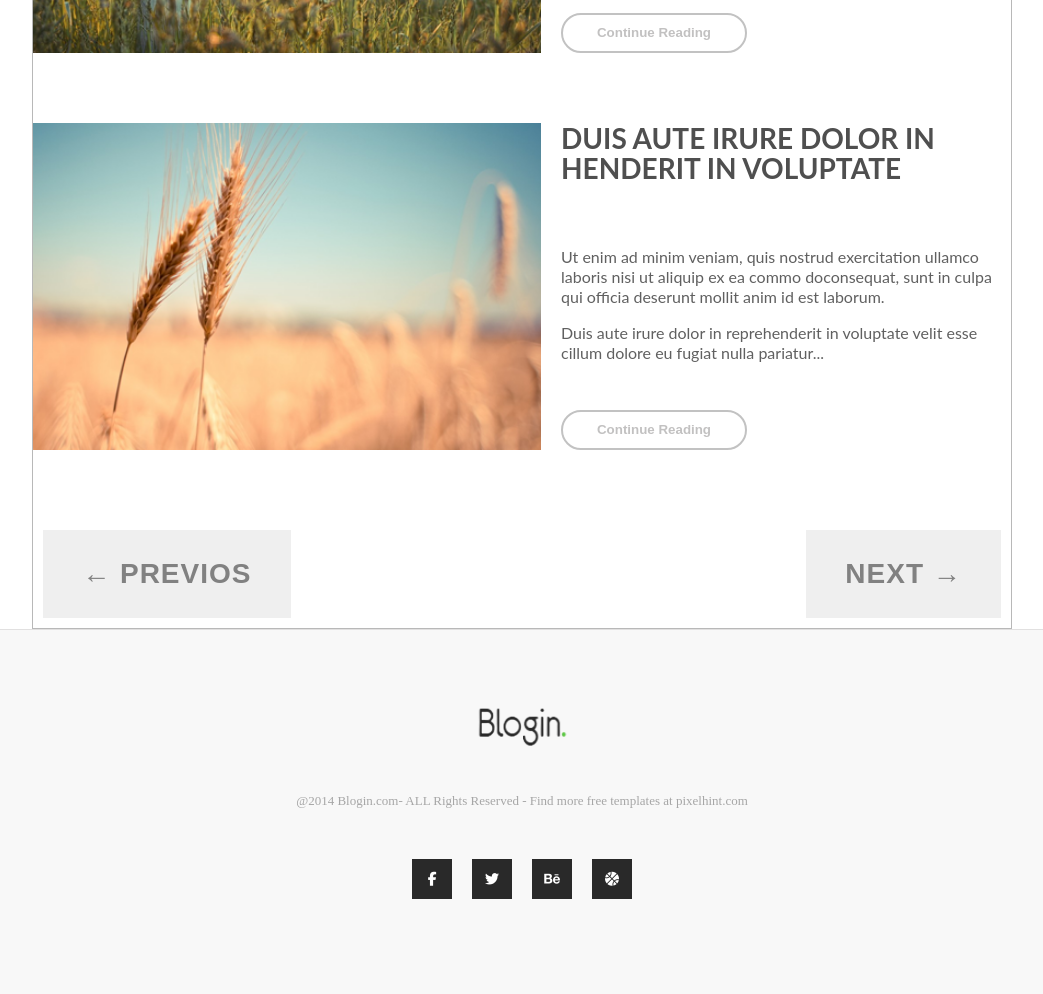
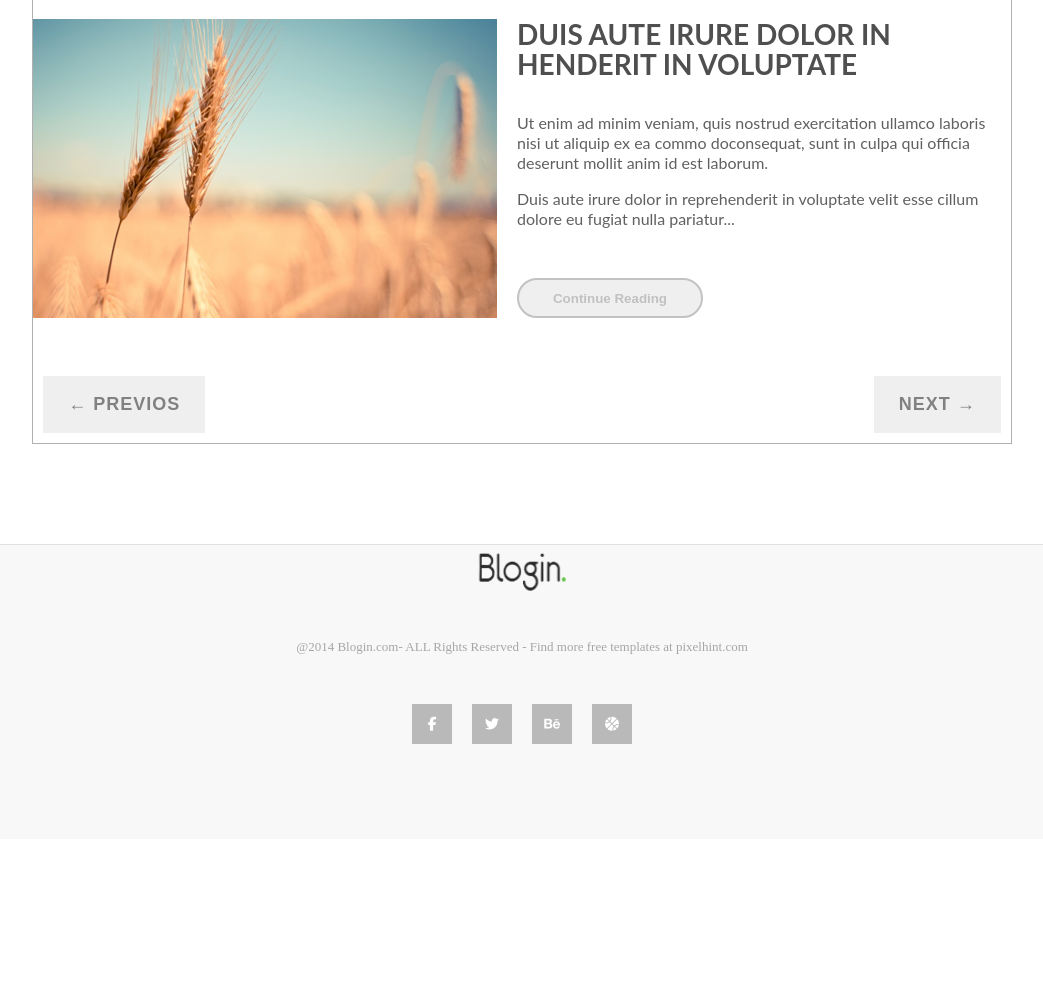
Before and after one commit to yahavmor/Lesson23-Design2LivePage---Part1, a plain HTML site: page index.html in a window 1280 px wide. Shown: the part 880-1874 px from the top of the page, without its empty margins (118-1161 px from the left). After the commit the page ends 1719 px from the top, so only its background shows below. Drawn offline with Linux system fonts and the light colour scheme.

Commit message:
Refactor styles and layout for improved responsiveness and consistency; update navigation, card components, and footer design.

```diff
--- a/index.html
+++ b/index.html
@@ -14,10 +14,10 @@
             </div>
             <nav class="main-nav grid ">
                   <ul class=" grid clean-list">
-                        <li><a href="#">Journal</a></li>
-                        <li><a href="#">About</a></li>
-                        <li><a href="#">Work</a></li>
-                        <li><a href="#">Contact</a></li>
+                        <li><a class="grid" href="#">Journal</a></li>
+                        <li><a class="grid" href="#">About</a></li>
+                        <li><a class="grid" href="#">Work</a></li>
+                        <li><a class="grid" href="#">Contact</a></li>
                   </ul>
             </nav>
         </div>
@@ -28,12 +28,12 @@
             <div class="card flex">
                   <img src="img\001.png" alt="" class="card-image">
                   <div class="card-content flex space-between">
-                    <h2 class="card-title uppercase">duis aute irure dolor in henderit in voluptate</h2>
+                    <h2 class="card-title uppercase clean-list">duis aute irure dolor in henderit in voluptate</h2>
                   <div class="card-text">
-                    <p>Ut enim ad minim veniam, quis nostrud exercitation ullamco laboris nisi ut aliquip ex ea commo doconsequat, sunt in culpa qui officia deserunt mollit anim id est laborum.</p>
+                    <p class="clean-list">Ut enim ad minim veniam, quis nostrud exercitation ullamco laboris nisi ut aliquip ex ea commo doconsequat, sunt in culpa qui officia deserunt mollit anim id est laborum.</p>
                     <p>Duis aute irure dolor in reprehenderit in voluptate velit esse cillum dolore eu fugiat nulla pariatur...</p>
                   </div>
-                  <button class="card-button">Continue Reading</button>
+                  <button class="card-button pointer">Continue Reading</button>
                   </div>
             </div>
             <div class="card flex">
@@ -41,10 +41,10 @@
                   <div class="card-content flex space-between">
                     <h2 class="card-title uppercase clean-list">duis aute irure dolor in henderit in voluptate</h2>
                   <div class="card-text">
-                    <p>Ut enim ad minim veniam, quis nostrud exercitation ullamco laboris nisi ut aliquip ex ea commo doconsequat, sunt in culpa qui officia deserunt mollit anim id est laborum.</p>
+                    <p class="clean-list">Ut enim ad minim veniam, quis nostrud exercitation ullamco laboris nisi ut aliquip ex ea commo doconsequat, sunt in culpa qui officia deserunt mollit anim id est laborum.</p>
                     <p>Duis aute irure dolor in reprehenderit in voluptate velit esse cillum dolore eu fugiat nulla pariatur...</p>
                   </div>
-                  <button class="card-button">Continue Reading</button>
+                  <button class="card-button pointer">Continue Reading</button>
                   </div>
             </div>
 
@@ -53,33 +53,34 @@
                   <div class="card-content flex space-between">
                     <h2 class="card-title uppercase clean-list">duis aute irure dolor in henderit in voluptate</h2>
                   <div class="card-text">
-                    <p>Ut enim ad minim veniam, quis nostrud exercitation ullamco laboris nisi ut aliquip ex ea commo doconsequat, sunt in culpa qui officia deserunt mollit anim id est laborum.</p>
+                    <p class="clean-list">Ut enim ad minim veniam, quis nostrud exercitation ullamco laboris nisi ut aliquip ex ea commo doconsequat, sunt in culpa qui officia deserunt mollit anim id est laborum.</p>
                     <p>Duis aute irure dolor in reprehenderit in voluptate velit esse cillum dolore eu fugiat nulla pariatur...</p>
                   </div>
-                  <button class="card-button">Continue Reading</button>
+                  <button class="card-button pointer">Continue Reading</button>
                   </div>
             </div>
-            <section class="page-nav flex space-between">
-                  <button class="prev uppercase">← previos </button>
-                  <button class="next uppercase">next →</button>
-            </section>
+                  <section class="page-nav flex space-between">
+                        <button class="prev uppercase pointer">← previos </button>
+                        <button class="next uppercase pointer">next →</button>
+                  </section>
       </main>
 
-      <footer class="main-footer full">
+
+      <footer class="main-footer full grid">
             <img src="img/logo black.png" alt="">
             <small class="footer-copyrights">@2014 Blogin.com- ALL Rights Reserved - Find more free templates at pixelhint.com</small>
             <div class="social-links flex clean-list">
-                  <div class="sqr facebook">
-                        <i class="fa-brands fa-facebook-f"></i>
+                  <div class="sqr facebook pointer">
+                        <i class="fa-brands fa-facebook-f centered"></i>
                   </div>
-                  <div class="sqr twiter">
-                        <i class="fa-brands fa-twitter"></i>
+                  <div class="sqr twiter pointer">
+                        <i class="fa-brands fa-twitter centered"></i>
                   </div>
-                  <div class="sqr be">
-                        <i class="fa-brands fa-behance"></i>
+                  <div class="sqr be pointer">
+                        <i class="fa-brands fa-behance centered"></i>
                   </div>
-                  <div class="sqr basketball">
-                        <i class="fa-solid fa-basketball"></i>
+                  <div class="sqr basketball pointer">
+                        <i class="fa-solid fa-basketball centered"></i>
                   </div>
             </div>
 
--- a/styles/basics/base.css
+++ b/styles/basics/base.css
@@ -1,11 +1,12 @@
 *{
       box-sizing: border-box;
+      transition: all 0.3s ease;
 }
 
 html{
       font-family: serif;
+      font-size: 1rem;
       color: var(--clr-primary-text);
-      line-height: 1.2;
 }
 
 body{
--- a/styles/basics/helpers.css
+++ b/styles/basics/helpers.css
@@ -23,3 +23,11 @@
 .uppercase {
     text-transform: uppercase;
 }
+.centered{
+    top: 50%;
+    left: 50%;
+    transform: translate(-50%, -50%);
+}
+.pointer{
+      cursor: pointer;
+}
--- a/styles/basics/layout.css
+++ b/styles/basics/layout.css
@@ -4,7 +4,7 @@
       grid-template-columns:  minmax(100px,1fr) minmax(auto,980px) minmax(100px,1fr);
 }
 main{
-      border: 1px solid #b8b8b8;
+      border: 1px solid rgb(177, 176, 176);
       border-top: none;
       padding-top: 70px;
       font-family: 'Lato', sans-serif;
@@ -23,7 +23,7 @@ img{
       width: 100%;
 }
 .main-content{
-      gap: 70px;
+      gap: 3rem;
 }
 .card{
       gap: 20px;
--- a/styles/components/card-button.css
+++ b/styles/components/card-button.css
@@ -2,19 +2,17 @@
     width: 186px;
     height: 40px;
     border-radius: 20px;
-    background-color: white;
     border: 2px solid #c2c2c2;
     color: #c2c1c1;
     font-weight: 700;
-    cursor: pointer;
 }
 .card-button:hover{
-    border-color:  #58c93a;
-    color:  #58c93a;
+    border-color:  var(--clr-card-button);
+    color:  var(--clr-card-button)
 }
 .card-button:hover::after{
     content: "→";
-    color: #58c93a;
+    color: var(--clr-card-button);
     font-weight: 700;
     margin-left: 5px;
 }
--- a/styles/components/card-text.css
+++ b/styles/components/card-text.css
@@ -1,9 +1,7 @@
 .card-text{
-    width: 450px;
-    gap: 20px;
-    height: 130px;
-    font-size: 16px;
-    line-height: 20px;
+    height: max-content;
+    font-size: 1rem;
+    line-height: 1.25;
     color: #606060;
     font-weight: 400;
     font-family: "Lato", sans-serif;
--- a/styles/components/card-title.css
+++ b/styles/components/card-title.css
@@ -2,11 +2,9 @@
     font-size: 28px;
     font-weight: 700;
     line-height: 30px;
-    margin: 0;
-
     color: #4f4f4f;
 }
 @font-face {
   font-family: 'Lato',sans-serif;
-  src: url('fonts/Lato-Regular.ttf') format('truetype');
+  src: url('fonts/Lato-Regular.ttf');
 }
--- a/styles/components/main-footer.css
+++ b/styles/components/main-footer.css
@@ -1,11 +1,10 @@
+
 .main-footer{
-    display: grid;
     grid-template-rows: 2fr 1fr 2fr 2fr;
-    align-items: center;
+    place-items: center;
     gap: 40px;
-    justify-items: center;
-    padding-top: 70px;
-    background-color:#f8f8f8;
+    margin-top: 100px;
+    background-color: var(--clr-main-footer);
     box-shadow: inset 0px 1px 0px #e1e0e0;
 
 }
@@ -26,16 +25,11 @@
     width: 40px;
     height: 40px;
     position: relative;
-    background-color: #292929;
-    cursor: pointer;
-
+    background-color: #b9b9b9;
 }
 .sqr i{
-    color: #fff;
+    color: white;
     position: absolute;
-    top: 50%;
-    left: 50%;
-    transform: translate(-50%, -50%);
 }
 
 .facebook:hover{
--- a/styles/components/main-header.css
+++ b/styles/components/main-header.css
@@ -1,5 +1,5 @@
 .main-header {
-    height: 131px;
+    height: 130px;
     background-color: var(--clr-main-header);
     grid-template-columns: minmax(100px,1fr) minmax(auto,980px) minmax(100px,1fr);
 }
--- a/styles/components/main-logo.css
+++ b/styles/components/main-logo.css
@@ -1,4 +1,3 @@
 .logo{
-      width: 85px;
-      height: 33px;
+      width: 10%;
 }
--- a/styles/components/main-nav.css
+++ b/styles/components/main-nav.css
@@ -1,14 +1,10 @@
 .main-nav{
     height: 100%;
-    place-items: center;
-
 }
 
 .main-nav ul{
     grid-auto-flow: column;
     border: 1px solid black;
-    height: 100%;
-
 }
 
 ul li{
@@ -17,18 +13,17 @@ ul li{
 
 ul li a {
     height: 100%;
-    display: grid;
     place-items: center;
-    color: #ffffff;
     letter-spacing: 1px;
     font-weight: 700;
     font-family: "Lato", sans-serif;
     text-decoration: none;
     border: 1px solid black;
+    color: white;
 
 }
 ul li a:hover {
     background-color: #1e1e1e;
-    color: #58c93a;
-    border-bottom: 5px solid  #58c93a;
+    color: var(--clr-card-button);
+    border-bottom: 5px solid  var(--clr-card-button)
 }
--- a/styles/components/page-nav.css
+++ b/styles/components/page-nav.css
@@ -2,12 +2,10 @@
     padding: 10px;
 }
 .next, .prev{
+    font-size: 1.125rem;
     color: #818181;
     letter-spacing: 1px;
     font-weight: 700;
-    font-size: 2em;
     padding:  1em 1.4em;
     border: none;
-    cursor: pointer;
-
 }
--- a/styles/setup/var.css
+++ b/styles/setup/var.css
@@ -1,6 +1,5 @@
 :root{
       --clr-main-footer: #F8F8F8;
       --clr-main-header: #292929;
-      --clr-main-content: black ;
-      --clr-primary-text: #626262 ;
+      --clr-card-button: #58c93a;
 }
```
